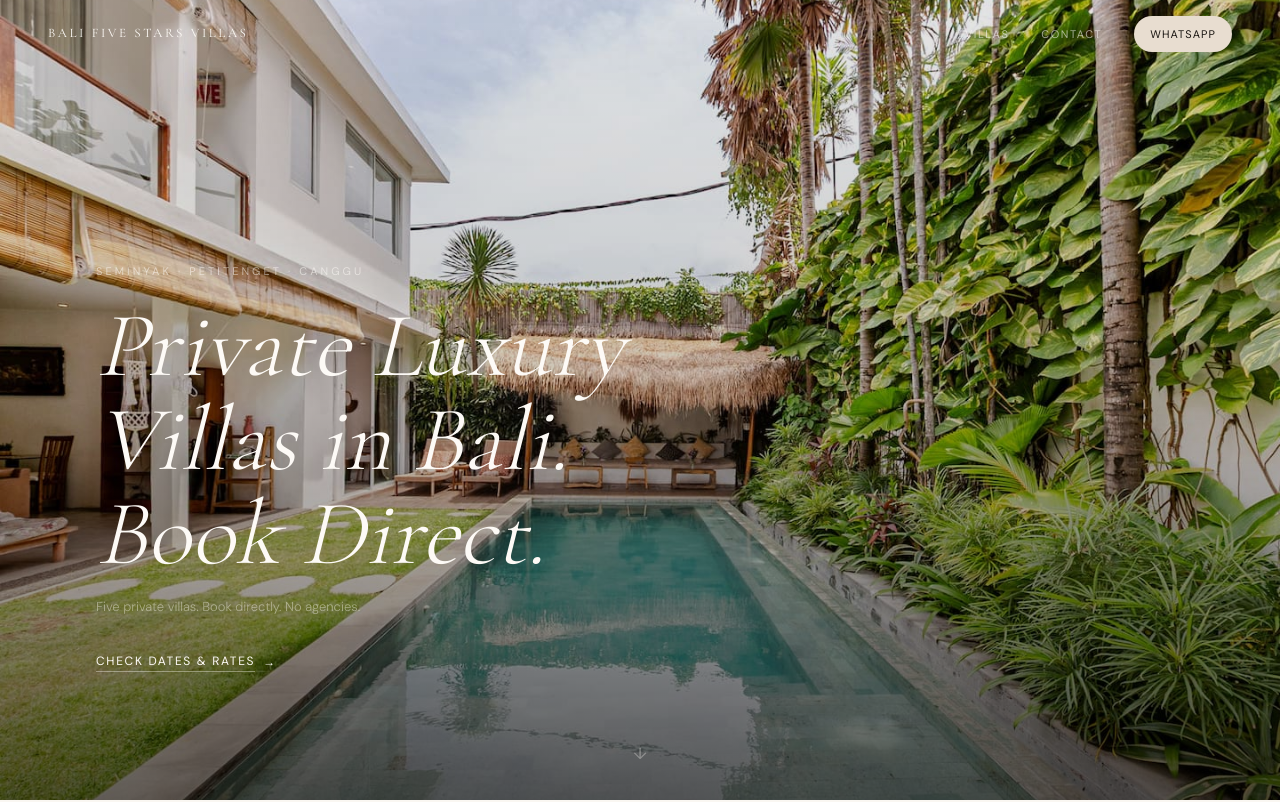
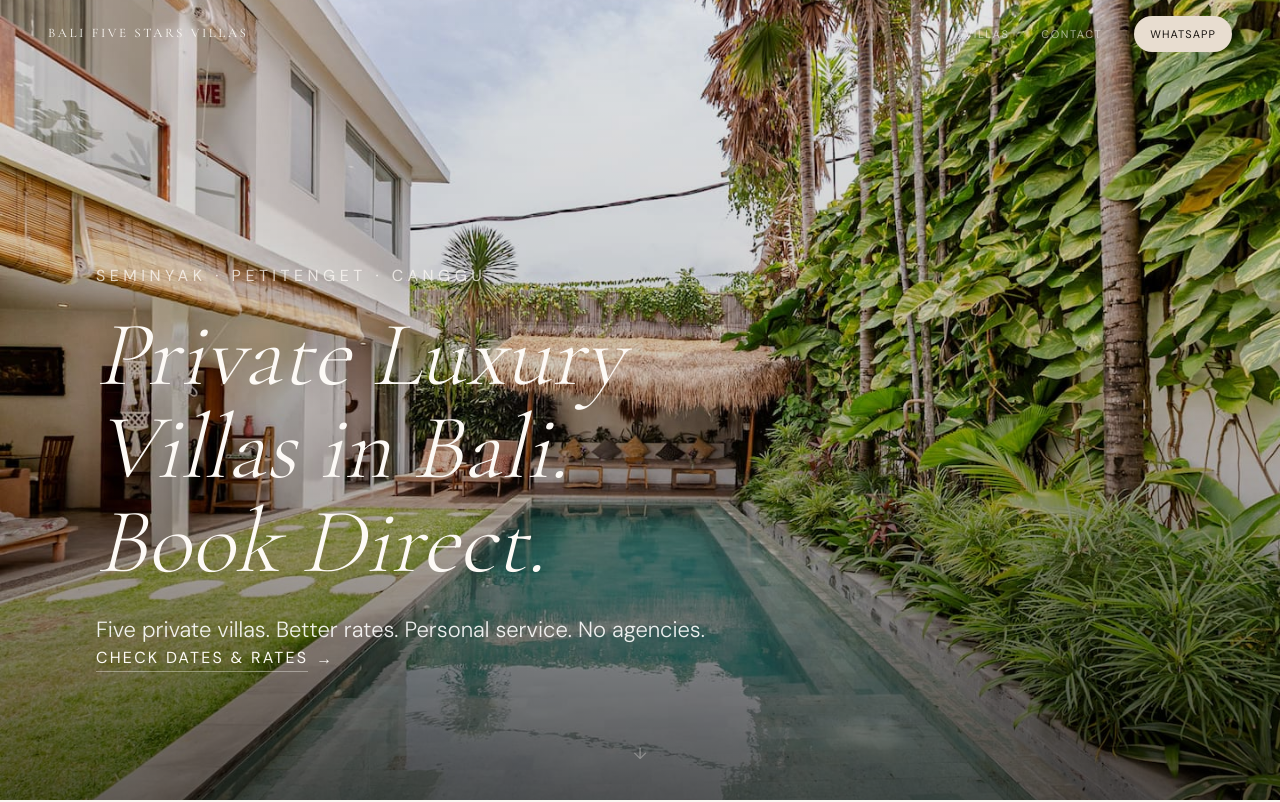
Before and after one commit to mrcandino-git/bali-villas-site, a Next.js app: page / in a window 1280 px wide. Shown: the top 802 px of the page. Built offline with nearby package versions, Linux system fonts and the light colour scheme.

Commit message:
increase homepage hero readability

```diff
--- a/app/page.tsx
+++ b/app/page.tsx
@@ -22,7 +22,7 @@ export default function Home() {
           <div className="absolute inset-0 bg-gradient-to-b from-black/10 via-black/20 to-black/62" />
 
           <div className="absolute bottom-16 sm:bottom-22 md:bottom-28 lg:bottom-32 left-6 md:left-16 lg:left-24 right-6 md:right-auto">
-            <p className="font-sans text-[10px] md:text-[11px] uppercase tracking-[0.28em] text-white-warm/55 mb-5">
+            <p className="font-sans text-[14px] md:text-[16px] uppercase tracking-[0.28em] text-white-warm/75 mb-5">
               Seminyak · Petitenget · Canggu
             </p>
             <h1 className="font-serif font-light italic text-white-warm leading-[1.02] text-[48px] sm:text-[62px] md:text-[78px] lg:text-[92px] max-w-[720px]">
@@ -30,14 +30,14 @@ export default function Home() {
               <br />
               Book Direct.
             </h1>
-            <p className="font-sans font-light text-[13px] text-white-warm/44 mt-4 mb-9">
-              Five private villas. Book directly. No agencies.
+            <p className="mt-6 text-[18px] md:text-[22px] text-white/90 font-sans font-light">
+              Five private villas. Better rates. Personal service. No agencies.
             </p>
             <a
               href={defaultWhatsappUrl()}
               target="_blank"
               rel="noopener noreferrer"
-              className="group font-sans text-[12px] uppercase tracking-[0.14em] text-white-warm flex items-center gap-2 w-fit"
+              className="group font-sans text-[14px] md:text-[16px] uppercase tracking-[0.14em] text-white-warm flex items-center gap-2 w-fit"
             >
               <span className="border-b border-white-warm/38 group-hover:border-white-warm transition-colors duration-300 pb-px">
                 Check Dates &amp; Rates
@@ -169,7 +169,7 @@ export default function Home() {
                   Our Villas
                 </h2>
                 <a
-                 href={defaultWhatsappUrl()}
+                  href={defaultWhatsappUrl()}
                   target="_blank"
                   rel="noopener noreferrer"
                   className="hidden md:block font-sans text-[11px] uppercase tracking-[0.12em] text-soft-brown pb-px border-b border-transparent hover:border-soft-brown transition-colors duration-300"
```
